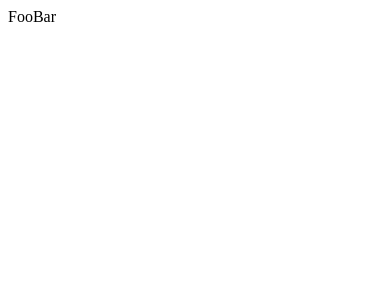
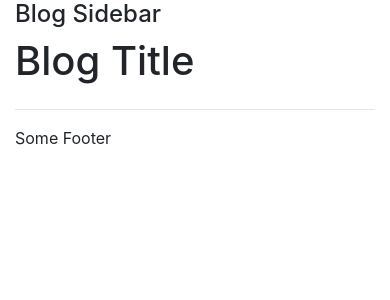
Before and after one commit to simplyharsh/reactblog, a Django app: page / in a window 390 px wide. Before the commit the part shown is almost empty. Shown: the top 300 px of the page. Run offline with Django 3.2, Linux system fonts and the light colour scheme; some libraries are stand-ins or nearby versions.

Commit message:
basic page structure

```diff
--- a/templates/homepage.html
+++ b/templates/homepage.html
@@ -1,9 +1,65 @@
+{% load staticfiles %}
 <!DOCTYPE html>
 <html lang="en">
   <head>
     <meta http-equiv="Content-Type" content="text/html; charset=UTF-8">
+    <link rel="stylesheet" type="text/css" href="{% static 'css/bootstrap.min.css' %}">
+
+    <!-- IE10 viewport hack for Surface/desktop Windows 8 bug -->
+    <link href="{% static 'css/ie10-viewport-bug-workaround.css' %}" rel="stylesheet">
+
+    <!-- Custom styles for this template -->
+    <link href="{% static 'css/style.css' %}" rel="stylesheet">
+
+    <script src="{% static 'js/ie-emulation-modes-warning.js' %}"></script>
+
+    <!-- HTML5 shim and Respond.js for IE8 support of HTML5 elements and media queries -->
+    <!--[if lt IE 9]>
+      <script src="https://oss.maxcdn.com/html5shiv/3.7.2/html5shiv.min.js"></script>
+      <script src="https://oss.maxcdn.com/respond/1.4.2/respond.min.js"></script>
+    <![endif]-->
+
   </head>
   <body>
-    FooBar
+
+    <div class="container">
+      <div class="row">
+
+        <div class="col-md-2">
+
+          <div class="well">
+            <h4>Blog Sidebar</h4>
+          </div>
+
+        </div>
+
+        <div class="col-lg-10">
+          <h1>Blog Title</h1>
+
+        </div>
+
+      </div>
+      <!-- /.row -->
+
+      <hr>
+
+      <!-- Footer -->
+      <footer>
+        <div class="row">
+          <div class="col-lg-12">
+            <p>Some Footer</p>
+          </div>
+        </div>
+      </footer>
+
+    </div>
+    <!-- /.container -->
+
+    <!-- Placed at the end of the document so the pages load faster -->
+    <script src="{% static 'js/jquery-1.11.3.min.js' %}"></script>
+    <script src="{% static 'js/bootstrap.min.js' %}"></script>
+
+    <!-- IE10 viewport hack for Surface/desktop Windows 8 bug -->
+    <script src="{% static 'js/ie10-viewport-bug-workaround.js' %}"></script>
   </body>
 </html>
```
